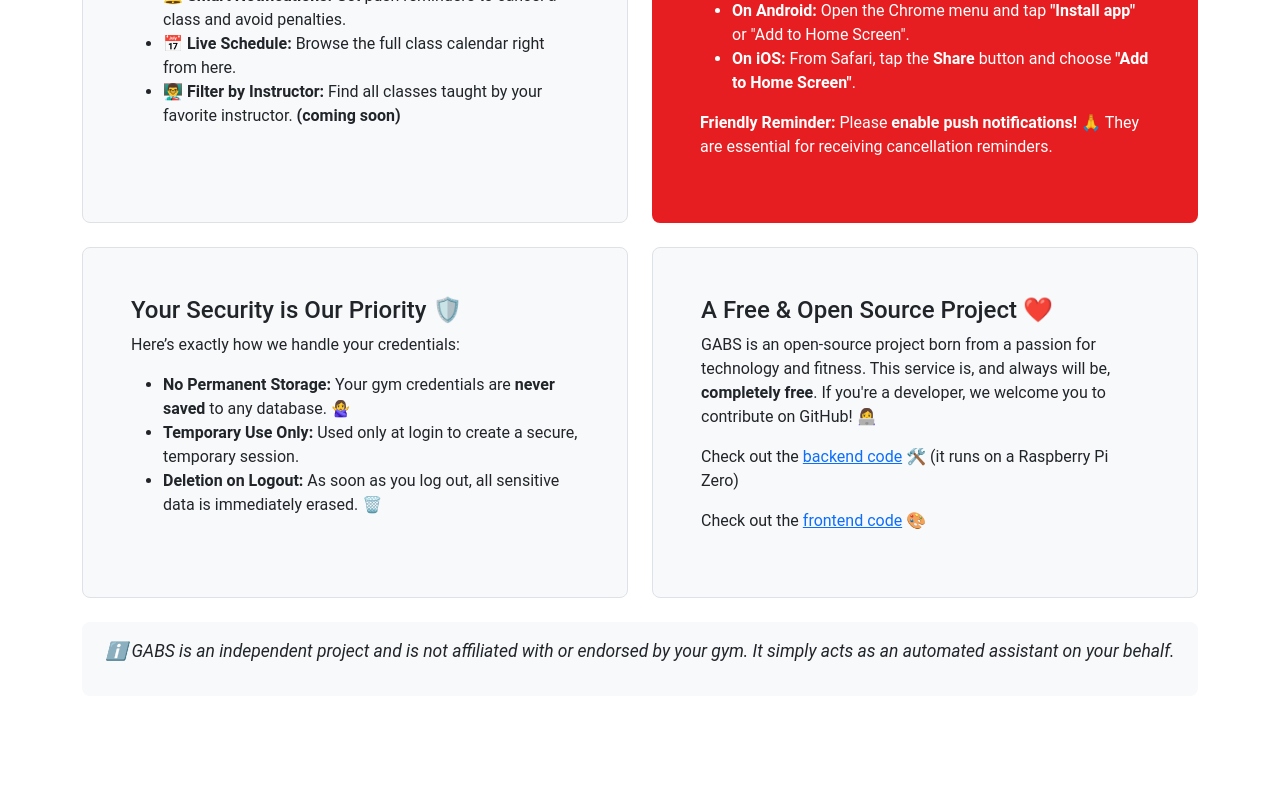
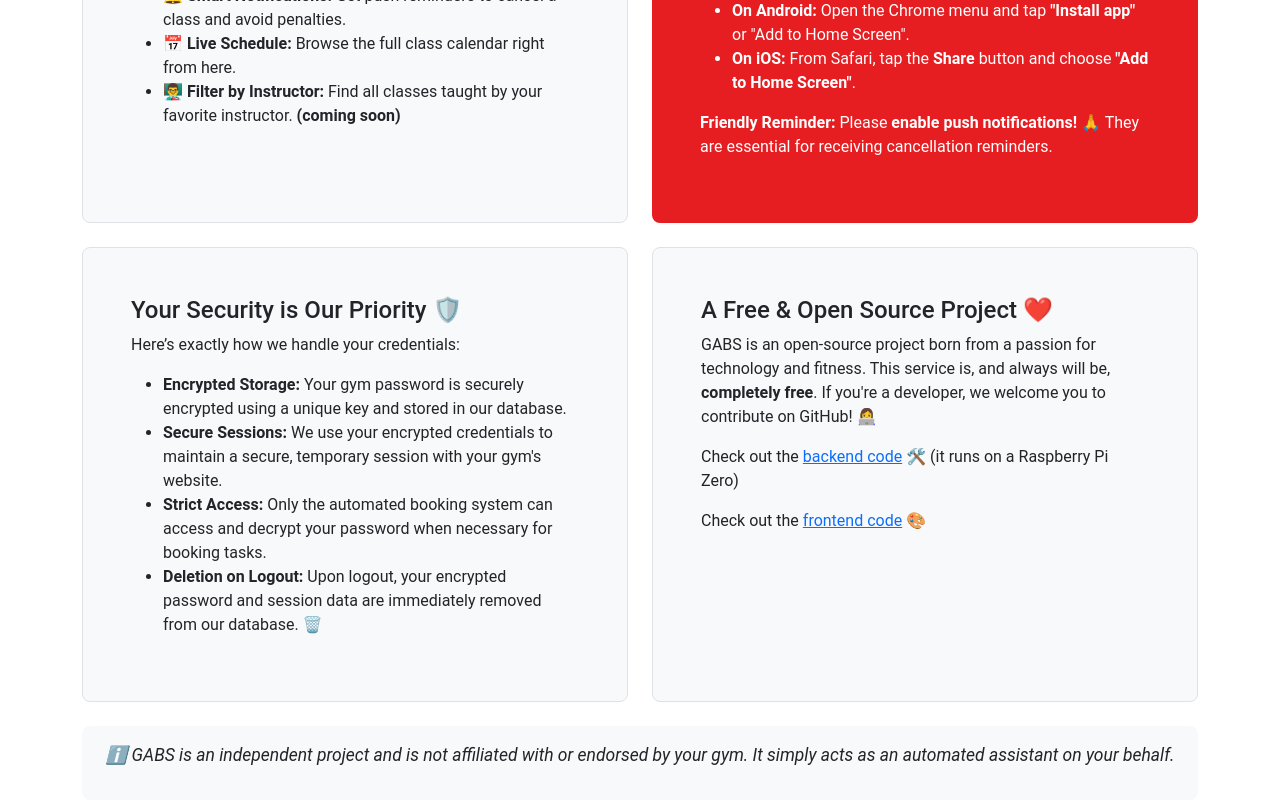
Before and after one commit to FrancescoLength/gabs-client-react, a React (Create React App) app: page / in a window 1280 px wide. Shown: the part 1123-1923 px from the top of the page. Before the commit the page ends 1819 px from the top, so only its background shows below. Built offline with nearby package versions, Linux system fonts and the light colour scheme.

Commit message:
Update security information in HomePage: Revise credential handling details for clarity and accuracy

```diff
--- a/src/components/HomePage.js
+++ b/src/components/HomePage.js
@@ -74,9 +74,10 @@
             <h4>Your Security is Our Priority 🛡️</h4>
             <p>Here’s exactly how we handle your credentials:</p>
             <ul>
-              <li><strong>No Permanent Storage:</strong> Your gym credentials are <strong>never saved</strong> to any database. 🙅‍♀️</li>
-              <li><strong>Temporary Use Only:</strong> Used only at login to create a secure, temporary session.</li>
-              <li><strong>Deletion on Logout:</strong> As soon as you log out, all sensitive data is immediately erased. 🗑️</li>
+              <li><strong>Encrypted Storage:</strong> Your gym password is securely encrypted using a unique key and stored in our database.</li>
+              <li><strong>Secure Sessions:</strong> We use your encrypted credentials to maintain a secure, temporary session with your gym's website.</li>
+              <li><strong>Strict Access:</strong> Only the automated booking system can access and decrypt your password when necessary for booking tasks.</li>
+              <li><strong>Deletion on Logout:</strong> Upon logout, your encrypted password and session data are immediately removed from our database. 🗑️</li>
             </ul>
           </div>
         </div>
```
